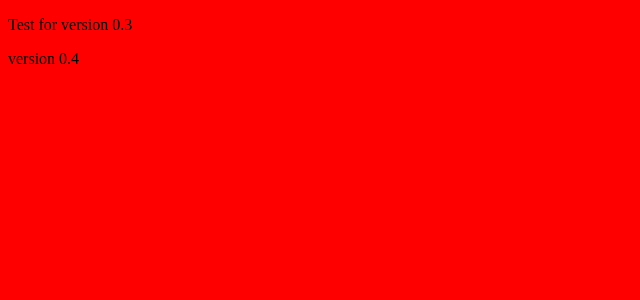
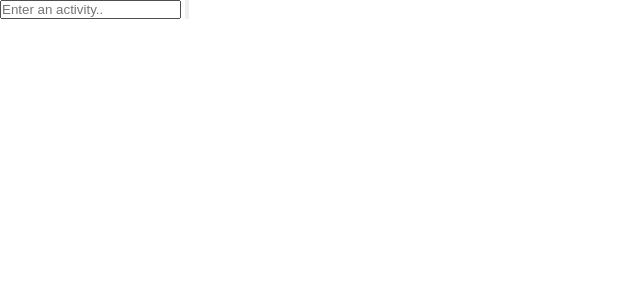
Before and after one commit to marekkarasz/TO-DO, a Jekyll site: the page built from index.html, in a window 1280 px wide. Shown: the top 300 px of the page, without its empty margins (0-640 px from the left). Built offline with Jekyll 4.4.1, drawn with Linux system fonts in a browser that asks for light colours.

Commit message:
update layout,index,style
added few thinks to do repo now . it make take some time to fully work
version....0.6

```diff
--- a/_layouts/default.html
+++ b/_layouts/default.html
@@ -5,6 +5,7 @@
   <meta name="viewport" content="width=device-width, initial-scale=1.0">
   <meta http-equiv="X-UA-Compatible" content="ie=edge">
   <title>To Do</title>
+  <link rel="stylesheet" href="{{site.baseurl}}/css/reset.css">
   <link rel="stylesheet" href="{{site.baseurl}}/css/style.css">
 </head>
 <body>
--- a/css/style.css
+++ /dev/null
@@ -1,3 +0,0 @@
-html{
-  background: red;
-}
--- a/index.html
+++ b/index.html
@@ -2,6 +2,19 @@
   layout: default
 ---
 
+<header>
+  <input type="text" placeholder="Enter an activity.." id="item">
+  <button id="add">
+    <svg version="1.1" xmlns="http://www.w3.org/2000/svg" xmlns:xlink="http://www.w3.org/1999/xlink" x="0px" y="0px"viewBox="0 0 16 16" style="enable-background:new 0 0 16 16;" xml:space="preserve"><g><path class="fill" d="M16,8c0,0.5-0.5,1-1,1H9v6c0,0.5-0.5,1-1,1s-1-0.5-1-1V9H1C0.5,9,0,8.5,0,8s0.5-1,1-1h6V1c0-0.5,0.5-1,1-1s1,0.5,1,1v6h6C15.5,7,16,7.5,16,8z"/></g></svg>
+  </button>
+</header>
 
-    <p>Test for version 0.3</p>
-    <p>version 0.4</p>
+<div class="container">
+  <!-- Uncompleted tasks -->
+  <ul class="todo" id="todo"></ul>
+
+  <!-- Completed tasks -->
+  <ul class="todo" id="completed"></ul>
+</div>
+
+<script src="js/main.js"></script>
```
Also changed, not shown: 1 other file.
